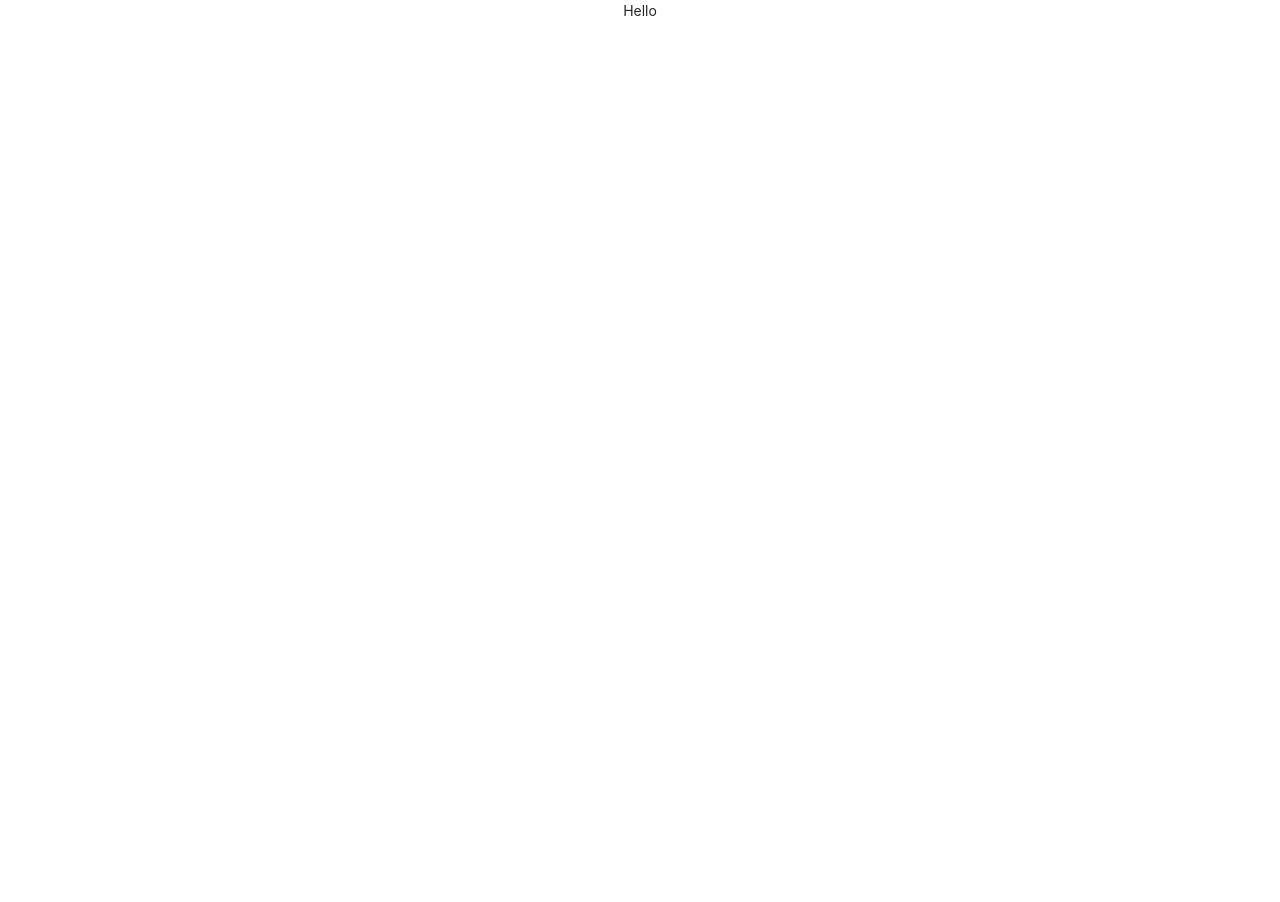
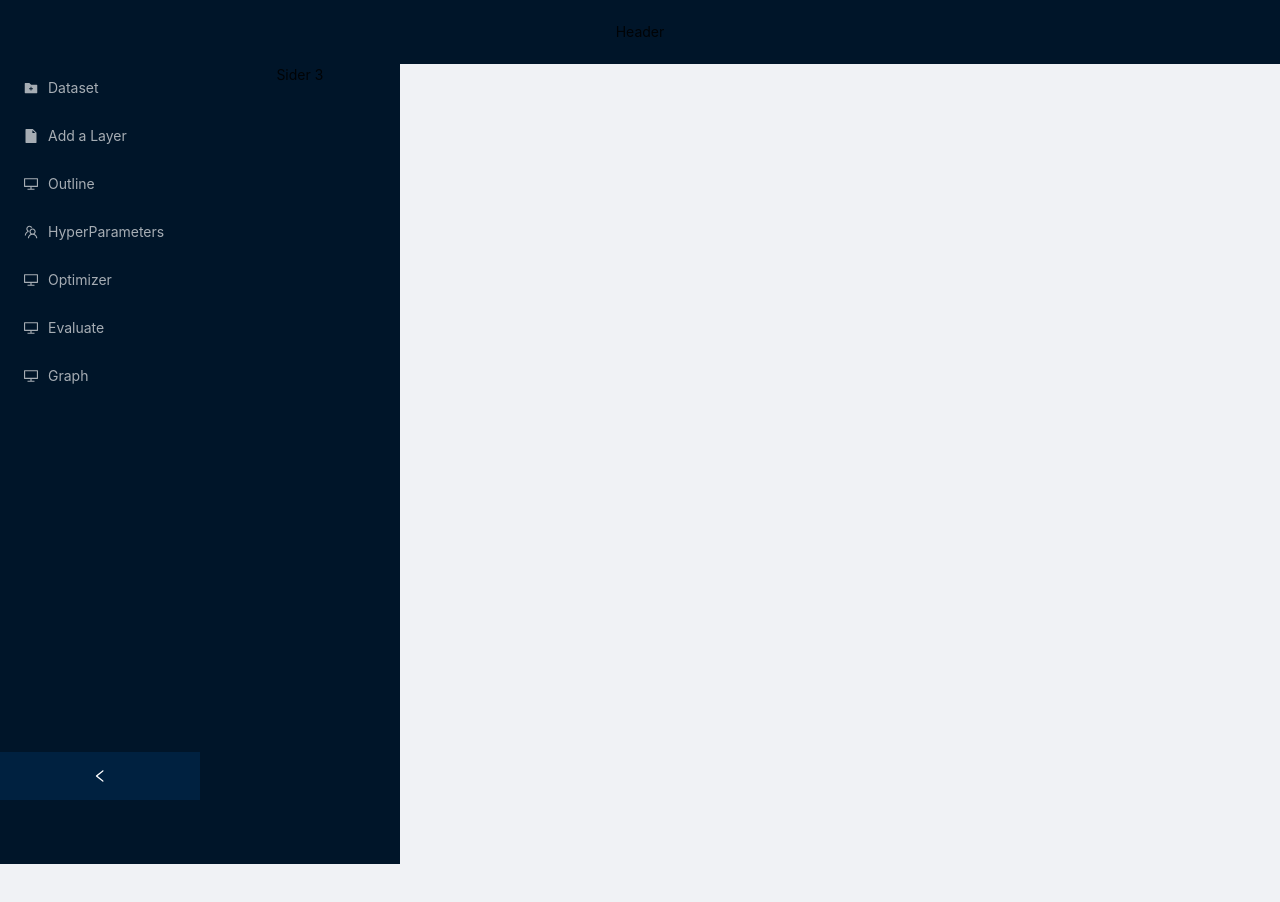
Before and after one commit to NikPrav/InterIIT_Bosch, a React (Create React App) app in the folder web/: page /editor in a window 1280 px wide. Shown: the top 902 px of the page. Before the commit the page ends 800 px from the top, so only its background shows below. Built offline with nearby package versions, Linux system fonts and the light colour scheme.

Commit message:
WIP: Editor

```diff
--- a/web/package.json
+++ b/web/package.json
@@ -3,15 +3,18 @@
   "version": "0.1.0",
   "private": true,
   "dependencies": {
+    "@ant-design/icons": "^4.5.0",
     "@testing-library/jest-dom": "^5.11.9",
     "@testing-library/react": "^11.2.5",
     "@testing-library/user-event": "^12.8.3",
     "antd": "^4.13.1",
+    "axios": "^0.21.1",
     "blurhash": "^1.1.3",
     "libarchive.js": "^1.3.0",
     "react": "^17.0.1",
     "react-blurhash": "^0.1.3",
     "react-dom": "^17.0.1",
+    "react-icons": "^4.2.0",
     "react-router-dom": "^5.2.0",
     "react-scripts": "4.0.3",
     "umi-request": "^1.3.5",
--- a/web/src/App.js
+++ b/web/src/App.js
@@ -2,6 +2,7 @@ import "./App.css";
 import "antd/dist/antd.css";
 import {Switch, Route, BrowserRouter as Router} from "react-router-dom";
 import Editor from "./Components/Editor/Editor";
+import Landing from "./Components/Landing/Landing";
 
 function App() {
   return (
@@ -11,6 +12,9 @@ function App() {
           <Route path="/editor">
             <Editor />
           </Route>
+          <Route path="/">
+            <Landing />
+          </Route>
         </Switch>
       </Router>
     </div>
--- a/web/src/Components/Editor/Editor.js
+++ b/web/src/Components/Editor/Editor.js
@@ -1,7 +1,67 @@
-import react from "react";
+import react, {useState} from "react";
+import "antd/dist/antd.css";
+import {Layout , Menu} from 'antd';
+import {
+    DesktopOutlined,
+    PieChartOutlined,
+    FileFilled,
+    FolderAddFilled,
+    TeamOutlined,
+
+  } from '@ant-design/icons';
+import "./styles.css";
+
 
 function Editor() {
-  return <div>Hello</div>;
+
+  const {Header, Footer, Sider, Content} = Layout;
+  const [collapsed, setcollapsed] = useState(false);
+
+  const collapseToggle = () => {
+    setcollapsed(!collapsed);
+  }
+  return (
+      <Layout className="main_container">
+          <Header className="header">Header</Header>
+          <Layout>
+              <Sider collapsible collapsed={collapsed} onCollapse={collapseToggle} >
+                  <Menu theme="dark" mode="inline">
+                    <Menu.Item key="1" icon ={<FolderAddFilled/>} > Dataset
+                    </Menu.Item>
+                    <Menu.Item key="2" icon ={<FileFilled/>} > Add a Layer
+                    </Menu.Item>
+                    <Menu.Item key="3" icon ={<DesktopOutlined/>} > Outline
+                    </Menu.Item>
+
+                    <Menu.Item key="4" icon ={<TeamOutlined/>} > HyperParameters
+                    </Menu.Item>
+
+                    <Menu.Item key="5" icon ={<DesktopOutlined/>} > Optimizer
+                    </Menu.Item>
+
+                    <Menu.Item key="6" icon ={<DesktopOutlined/>} > Evaluate
+                    </Menu.Item>
+
+                    <Menu.Item key="7" icon ={<DesktopOutlined/>} > Graph
+                    </Menu.Item>
+                  </Menu>
+              </Sider>
+              <Content>
+                <Layout>
+                    <Sider theme="dark" className="nested-sidebar">
+                        Sider 3
+                    </Sider>
+                    <Content>
+
+                    </Content>
+                </Layout>
+              </Content>
+          </Layout>
+          <Footer>
+
+          </Footer>
+      </Layout>
+  );
 }
 
 export default Editor;
--- /dev/null
+++ b/web/src/Components/Editor/styles.css
@@ -0,0 +1,7 @@
+.main_container {
+    min-height: 100vh;
+}
+
+.nested-sidebar {
+    min-height: 100vh;
+}
--- /dev/null
+++ b/web/src/Components/Landing/Landing.js
@@ -0,0 +1,12 @@
+import react from "react";
+import {Button} from 'antd';
+
+function Landing() {
+    return (
+        <Button href="/editor">
+            Login
+        </Button>
+    );
+}
+
+export default Landing;
```
Also changed, not shown: 1 other file (tests, documents, lock files or other folders).
